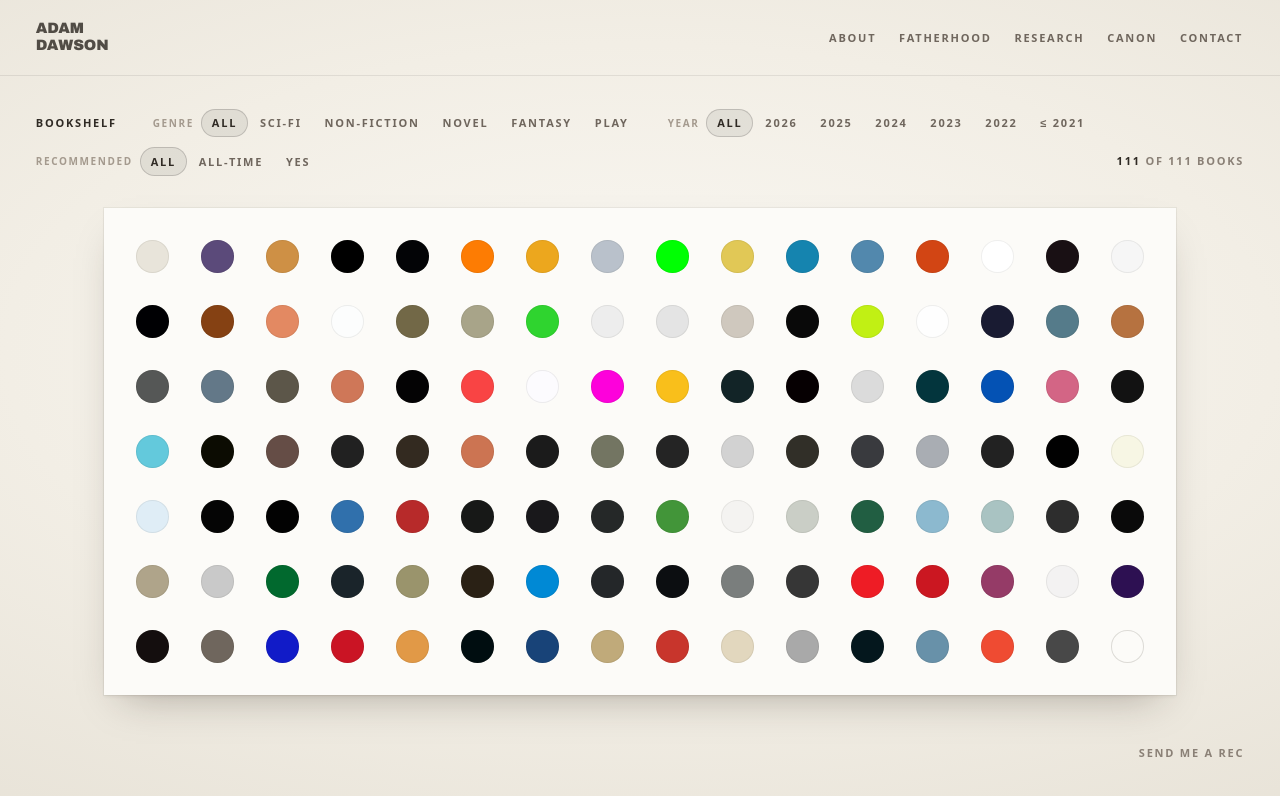
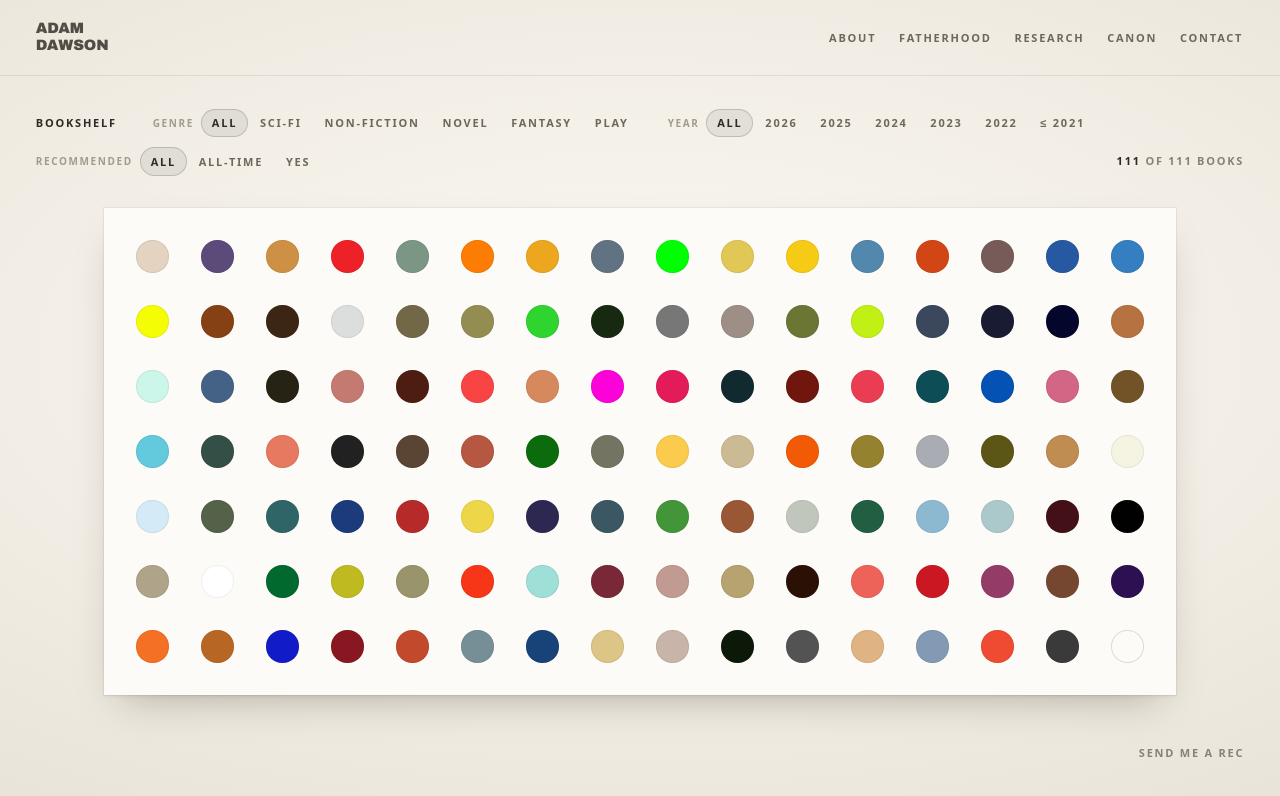
Before and after one commit to acldxyz/personal-site, a plain HTML site: page bookshelf-dots.html in a window 1280 px wide. Drawn offline with Linux system fonts and the light colour scheme.

Commit message:
Keep every spot visibly distinct, in a colour from its own cover
Stepping repeated colours in lightness left the spots unique only in
code: 58 pairs, mostly near blacks and whites, could not be told apart.
Now every pair is at least 10 apart in CIELAB. Books keep their cover's
main colour where it is already distinct; the other 74 take the most
prominent colour on their own cover that stands clear of every other
spot, found by reducing each cover to its palette.

Co-Authored-By: Claude Opus 5.5 <noreply@anthropic.com>
Claude-Session: https://claude.ai/code/session_01UWRCHHM4vg73ytnF75kiWd

```diff
--- a/bookshelf-dots.html
+++ b/bookshelf-dots.html
@@ -469,47 +469,97 @@ var books = [
   }
 
   /* ---- colour ----
-     Hirst's one rule for the spots is that no colour repeats. The covers
-     repeat a good deal (seven pure whites, seven pure blacks), so a colour
-     already used is stepped in lightness, a few percent at a time and
-     alternately lighter and darker, until it is new. Each spot stays its
-     cover's colour to the eye; no two are the same paint. */
+     Hirst's one rule for the spots is that no colour repeats, and it has to
+     hold to the eye, not just in the code: the covers are thick with near
+     blacks and near whites that differ by a digit. So every pair of spots
+     here is at least 10 apart in CIELAB (ΔE76), plainly different at a
+     glance, and every spot is still a colour taken from its own cover.
 
-  function toHsl(hex) {
-    var r = parseInt(hex.substr(1, 2), 16) / 255, g = parseInt(hex.substr(3, 2), 16) / 255,
-        b = parseInt(hex.substr(5, 2), 16) / 255;
-    var max = Math.max(r, g, b), min = Math.min(r, g, b), l = (max + min) / 2, h = 0, s = 0;
-    if (max !== min) {
-      var d = max - min;
-      s = l > 0.5 ? d / (2 - max - min) : d / (max + min);
-      h = max === r ? (g - b) / d + (g < b ? 6 : 0) : max === g ? (b - r) / d + 2 : (r - g) / d + 4;
-      h /= 6;
-    }
-    return [h, s, l];
-  }
-  function toHex(h, s, l) {
-    function f(n) {
-      var k = (n + h * 12) % 12, a = s * Math.min(l, 1 - l);
-      var c = l - a * Math.max(-1, Math.min(k - 3, 9 - k, 1));
-      return ('0' + Math.round(c * 255).toString(16)).slice(-2);
-    }
-    return '#' + f(0) + f(8) + f(4);
-  }
+     A book keeps its cover's main colour where that is already distinct,
+     newest first. The rest, listed below, were found by reducing each cover
+     to its palette and taking the most prominent colour on it that stands
+     clear of every other spot, the hardest covers to place choosing first.
+     10 is as far apart as this shelf allows; at 12 some all-black covers
+     have nothing left to give. A new book needs the same check: if its main
+     colour comes within 10 of a spot here, it takes another from its cover. */
 
-  var used = {};
-  books.forEach(function (b) {
-    var hsl = toHsl(b.k.toLowerCase()), hex = b.k.toLowerCase();
-    for (var n = 1; used[hex]; n++) {
-      var step = Math.ceil(n / 2) * 0.035 * (n % 2 ? 1 : -1);
-      // Whites can only go darker and blacks only lighter; the clamp turns a
-      // step past the end back the other way.
-      var l = hsl[2] + step;
-      if (l > 1 || l < 0) l = hsl[2] - step;
-      hex = toHex(hsl[0], hsl[1], Math.max(0, Math.min(1, l)));
-    }
-    used[hex] = true;
-    b.paint = hex;
-  });
+  var SPOT = {
+    "A Little Life": "#535353",
+    "Sol Lewitt 100 Views": "#3a3a3a",
+    "The Paper Menagerie and Other Stories": "#9a5736",
+    "Trail Wise, Path Ways": "#dcdedd",
+    "The Creative Act: A Way of Being": "#c0c6bb",
+    "The Metamorphosis of Prime Intellect": "#777777",
+    "Blood Music": "#775b58",
+    "My Life at the Limit": "#b86624",
+    "Never Let Me Go": "#9d8f85",
+    "A River Runs Through It": "#ccba95",
+    "Beginner's Mind": "#b7a36f",
+    "Ender's Game": "#3a5763",
+    "Hidden Life of Trees": "#f5f4e2",
+    "Who: The A Method for Hiring": "#357ec1",
+    "Counter-Intelligence": "#e6795f",
+    "The Tao of Fundraising": "#e3d3c0",
+    "How to Make a Few Billion Dollars": "#ed2127",
+    "The Road": "#617383",
+    "Blood, Sweat, and Pixels": "#f6cb16",
+    "There Is No Antimemetics Division": "#3c2514",
+    "Permutation City": "#948d51",
+    "The Ocean at the End of the Lane": "#04072b",
+    "Contact": "#ccf6e9",
+    "Dungeon Crawler Carl": "#e41b59",
+    "Murderbot: Exit Strategy": "#112a2f",
+    "Project Hail Mary": "#0d4d56",
+    "Murderbot: Artificial Condition": "#5a4534",
+    "The Hobbit": "#94822f",
+    "The Three Body Problem": "#1b3b7d",
+    "Ringworld": "#9edfd8",
+    "Weed the People": "#ee6359",
+    "Boys in the Boat": "#ddc487",
+    "The Sounds of Life": "#bf8c51",
+    "The Hard Thing About Hard Things": "#f47024",
+    "Roadside Picnic": "#7b9683",
+    "Concrete Island": "#2759a2",
+    "Gate of the Feral Gods": "#f5fd04",
+    "Food Rules: An Eater's Manual": "#172911",
+    "The Ministry of Time": "#6b7635",
+    "Into Thin Air": "#3b475d",
+    "The Fall of Hyperion": "#446285",
+    "A Short Stay in Hell": "#262214",
+    "Orbital": "#c57a71",
+    "Semiosis": "#4e1d11",
+    "Solaris": "#d5895c",
+    "I, Robot": "#70160d",
+    "Jurassic Park": "#ea3d54",
+    "Golden Son": "#725328",
+    "Chapterhouse Dune": "#344f46",
+    "Hyperion": "#b65841",
+    "The Return of the King": "#0c6b0c",
+    "The Fellowship of the Ring": "#fbcb4d",
+    "Murderbot: All Systems Red": "#f35a05",
+    "The Man Who Solved the Market": "#5b5516",
+    "Billion Dollar Whale": "#d5eaf7",
+    "The Kill Chain": "#546249",
+    "Heretics of Dune": "#2f6567",
+    "Troy": "#edd648",
+    "Speaker for the Dead": "#2d2851",
+    "Rocket Men": "#abc9cb",
+    "Ghost Wars": "#421016",
+    "Damascus Station": "#beba1f",
+    "Ardennes 1944": "#f73517",
+    "Snow Crash": "#782836",
+    "Kitchen Confidential": "#c19a91",
+    "Merchants of Debt": "#2b1006",
+    "Stories of Your Life and Others": "#764730",
+    "Super Pumped": "#891721",
+    "The Martian": "#c2492b",
+    "Exhalation": "#768f97",
+    "Dune": "#c8b4a9",
+    "Foundation": "#0c1909",
+    "The Corrections": "#dfb382",
+    "Freedom": "#839ab4"
+  };
+  books.forEach(function (b) { b.paint = SPOT[b.t] || b.k.toLowerCase(); });
 
   /* ---- lobby ---- */
 
```
